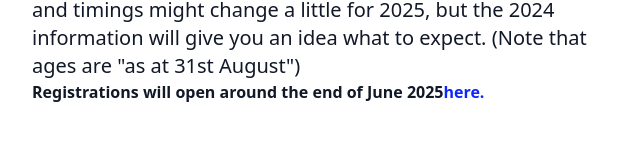
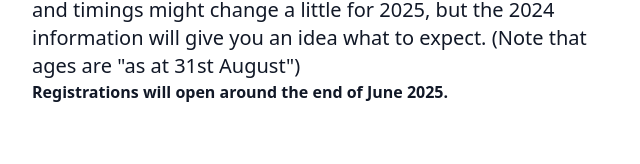
Before and after one commit to YaManicKill/psmbm, a Gatsby site: page / in a window 1280 px wide. Shown: the part 636-800 px from the top of the page, 0-640 px from the left. Built offline with nearby package versions, Linux system fonts and the light colour scheme; Gatsby itself is replaced by a stand-in of ours.

Commit message:
Update Pages “index”

```diff
--- a/src/pages/index.md
+++ b/src/pages/index.md
@@ -18,13 +18,13 @@ main:
     Check out our age groups and session times below.  Locations and timings might change a little for 2025, but the 2024 information will give you an idea what to expect.  (Note that ages are "as at 31st August")
 
 
-    ### **R﻿egistrations will open around the end of June 2025[here.](https://forms.gle/gVSoGxXU5ugTfbHAA)**
+    ### **R﻿egistrations will open around the end of June 2025.**
 
 
     ![Age groups and times. Starfish age 0-3, 1:30-3:15pm. Seahorses age 4-5s, 1:30-3:15pm. Turtles age 6-7s, 10-11:45am and 1:30-3:15pm. Narwhals age 8-10s, 10-11:45am, 1:30-3:15pm, and 7:30-8:45pm. Sharks age 11-12s, 10-11:45am, 1:30-3:15pm, and 7:30-8:45pm. Deckers age 13-17s, 10-11:45am, 1:30-3:15pm, and 7:30-9:45pm. The Lighthouse for adults and children not at other groups. 10:45-11:45am.](/files/agegroups.png "Age group times")
 
 
-    #### All children and young people must be registered [](/register)for safeguarding reasons and to give us contact details and other important information.  Registrations will open around the end of June 2025.[here](https://forms.gle/gVSoGxXU5ugTfbHAA) to register.
+    #### All children and young people must be registered [](/register)for safeguarding reasons and to give us contact details and other important information.  Registrations will open around the end of June 2025.[](https://forms.gle/gVSoGxXU5ugTfbHAA)
 
 
     If you have any questions, please use the [contact form](#contact).
```
